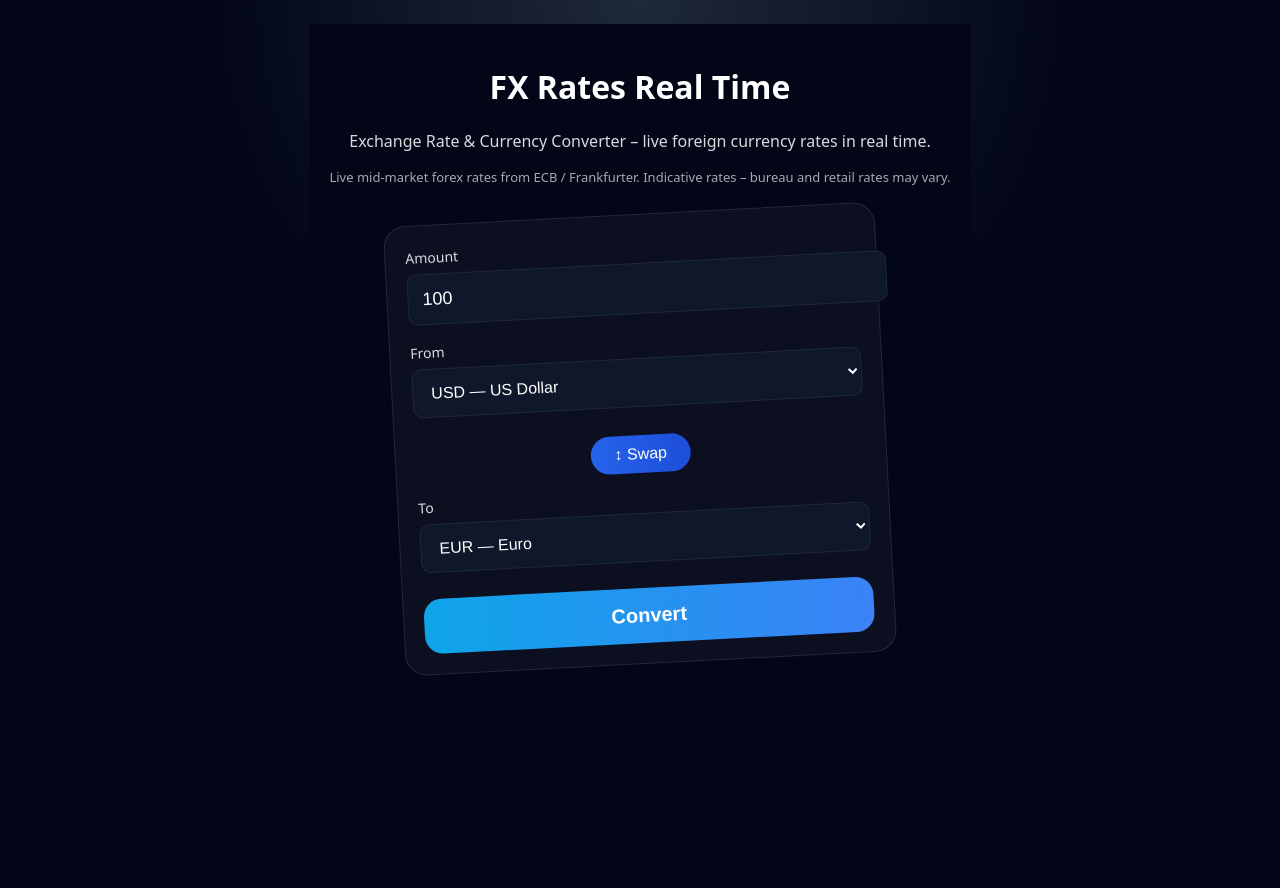
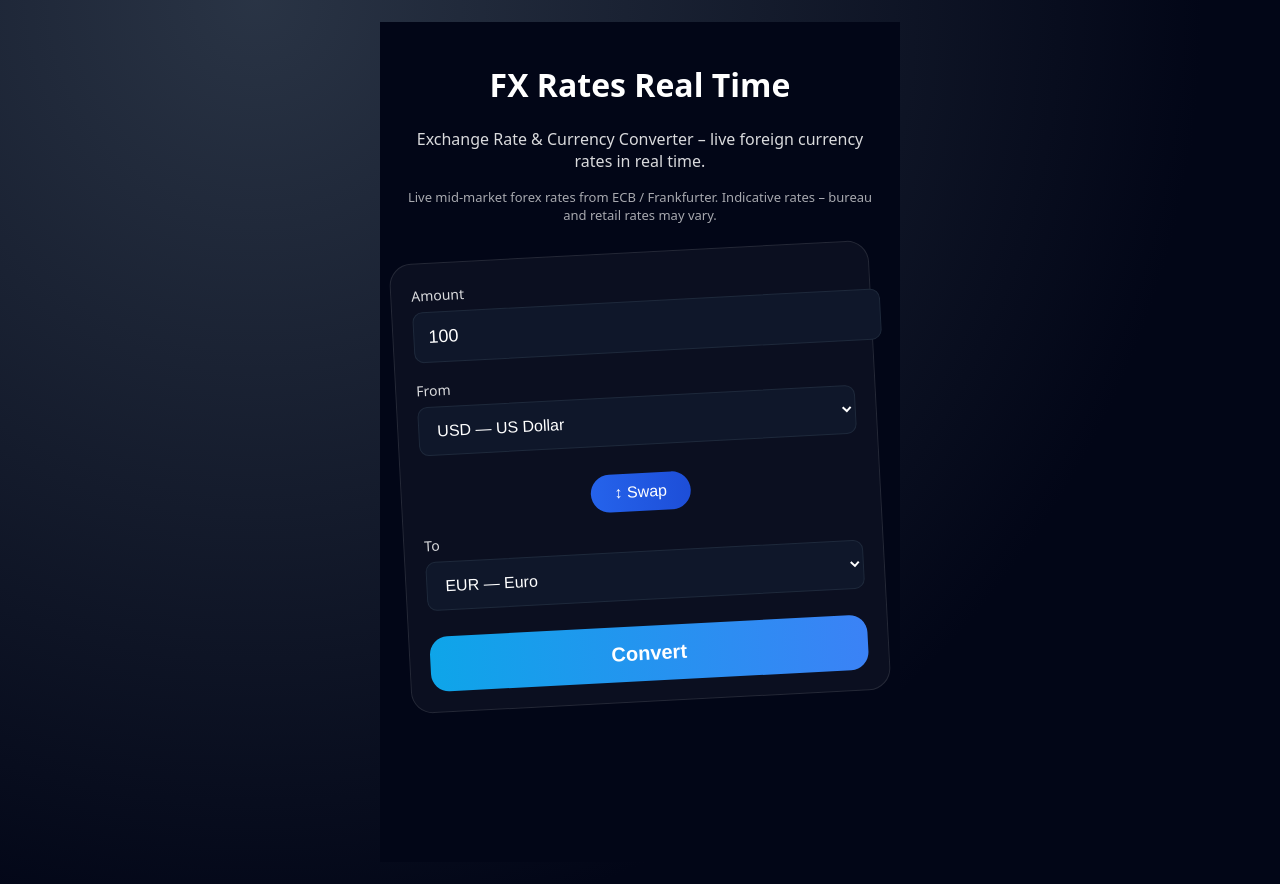
Before and after one commit to aeco111984-source/fx-converter, a Next.js app: page / in a window 1280 px wide. Built offline with nearby package versions, Linux system fonts and the light colour scheme.

Commit message:
Update layout.js

```diff
--- a/app/layout.js
+++ b/app/layout.js
@@ -1,6 +1,7 @@
 export const metadata = {
-  title: "FX Converter",
-  description: "Live global FX converter in a modern dark fintech UI.",
+  title: "FX Rates Real Time | Currency Converter",
+  description:
+    "Exchange Rate & Currency Converter – live foreign currency rates in real time. Mid-market FX rates from ECB / Frankfurter.",
 };
 
 export default function RootLayout({ children }) {
@@ -10,18 +11,17 @@ export default function RootLayout({ children }) {
         style={{
           margin: 0,
           minHeight: "100vh",
-          display: "flex",
-          justifyContent: "center",
-          alignItems: "flex-start",
-          padding: "24px 12px",
+          padding: "22px 14px",
           background:
-            "radial-gradient(circle at top, #1E293B 0, #020617 40%, #020617 100%)",
+            "radial-gradient(circle at 20% 0%, rgba(30,41,59,0.95), rgba(2,6,23,1) 70%)",
           fontFamily:
             'system-ui, -apple-system, BlinkMacSystemFont, "Segoe UI", sans-serif',
           color: "#E5E7EB",
+          display: "flex",
+          justifyContent: "center",
         }}
       >
-        {children}
+        <div style={{ width: "100%", maxWidth: "520px" }}>{children}</div>
       </body>
     </html>
   );
```
